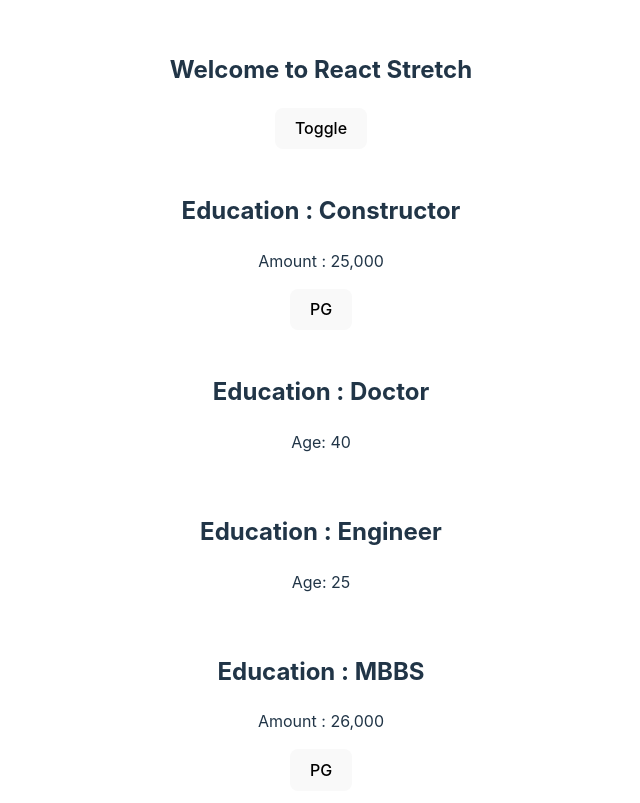
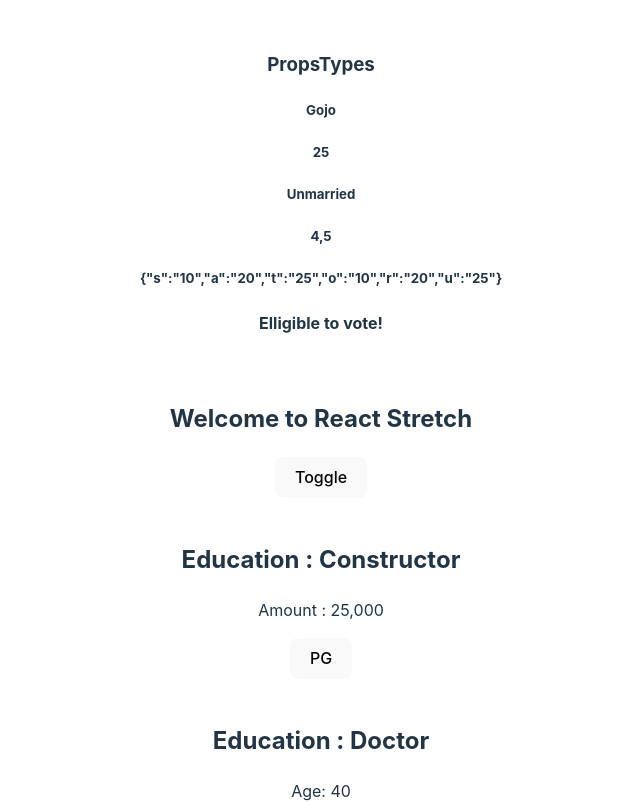
Before and after one commit to kunjesh04/react_it, a React (Vite) app: page / in a window 1280 px wide. Shown: the top 803 px of the page, without its empty margins (319-959 px from the left). Built offline with nearby package versions, Linux system fonts and the light colour scheme.

Commit message:
PropsTypes

```diff
--- a/src/App.jsx
+++ b/src/App.jsx
@@ -6,6 +6,7 @@ import FunctionalComponent from "./components/FunctionalComponent"
 import ClassComponent from './components/ClassComponent'
 import Toggle from './components/Toggle'
 import CounterDiv from './components/CounterDiv'
+import PropsType from './components/PropsType'
 
 
 function App() {
@@ -13,19 +14,29 @@ function App() {
 
   return (
     <>
+      <PropsType
+        name='Gojo'
+        age={25}
+        isMarried={false}
+        array={[4, 5]}
+        obj={{ s: '10', a: '20', t: '25', o: '10', r: '20', u: '25' }}></PropsType>
+      <br></br>
       <Toggle text='Welcome to React Stretch'>
         <p name="Luffy">Para-1</p>
         <p name="Zoro">Para-2</p>
         <p>Para-3</p>
         <p>Para-4</p>
+      </Toggle>
 
-      </Toggle>
-      <ClassComponent education='Constructor' amount='25,000'/>
+      <ClassComponent education='Constructor' amount='25,000' />
       <FunctionalComponent education='Doctor' age='40' />
-      <FunctionalComponent education='Engineer' age='25'/>
-      <ClassComponent education='MBBS' amount='26,000'/>
+
+      <FunctionalComponent education='Engineer' age='25' />
+      <ClassComponent education='MBBS' amount='26,000' />
+
       <br></br>
-      <CounterDiv num={0}/>
+
+      <CounterDiv num={0} />
     </>
   )
 }
--- /dev/null
+++ b/src/components/PropsType.jsx
@@ -0,0 +1,38 @@
+import React from 'react'
+import PropTypes from 'prop-types'
+
+function PropsType(props) {
+  return (
+    <div>
+      <h3>PropsTypes</h3>
+      <h5>{props.name}</h5>
+      <h5>{props.age}</h5>
+      <h5>{props.isMarried ? 'Married' : 'Unmarried'}</h5>
+
+      {/* <h5>{props.array}</h5>
+      This will print [4,5] as 45
+      Thus, we have to use Array Join to print array*/}
+
+      <h5>{props.array.join(',')}</h5>
+      <h5>{JSON.stringify(props.obj)}</h5>
+      <h4>{props.age>18 ? 'Elligible to vote!' : 'Still a kid!! LMAOOO'}</h4>
+    </div>
+  )
+}
+
+PropsType.propTypes = {
+    name: PropTypes.string.isRequired,
+    age: PropTypes.number.isRequired,
+    isMarried: PropTypes.bool.isRequired,
+    array: PropTypes.array.isRequired,
+    obj: PropTypes.shape({
+        s:PropTypes.number.isRequired,
+        a:PropTypes.number.isRequired,
+        t:PropTypes.number.isRequired,
+        o:PropTypes.number.isRequired,
+        r:PropTypes.number.isRequired,
+        u:PropTypes.number.isRequired
+    })
+}
+
+export default PropsType
```
